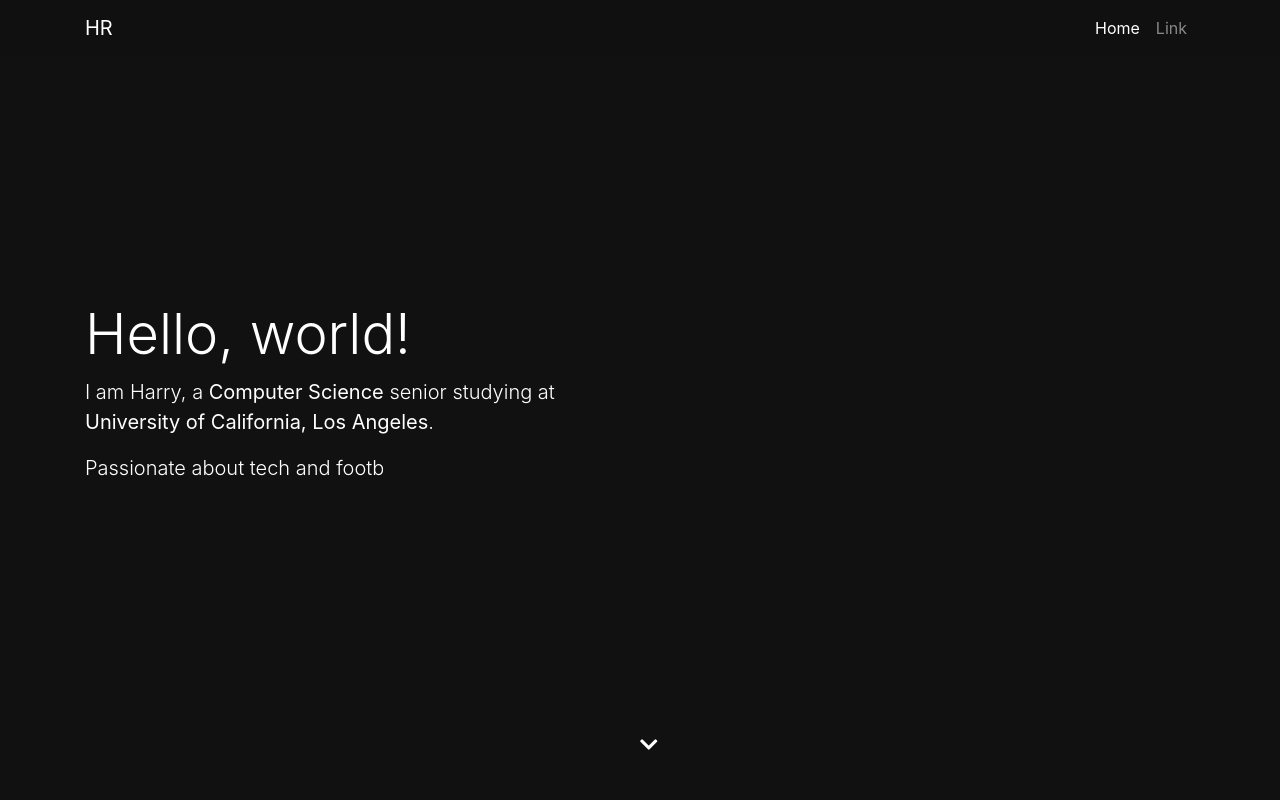
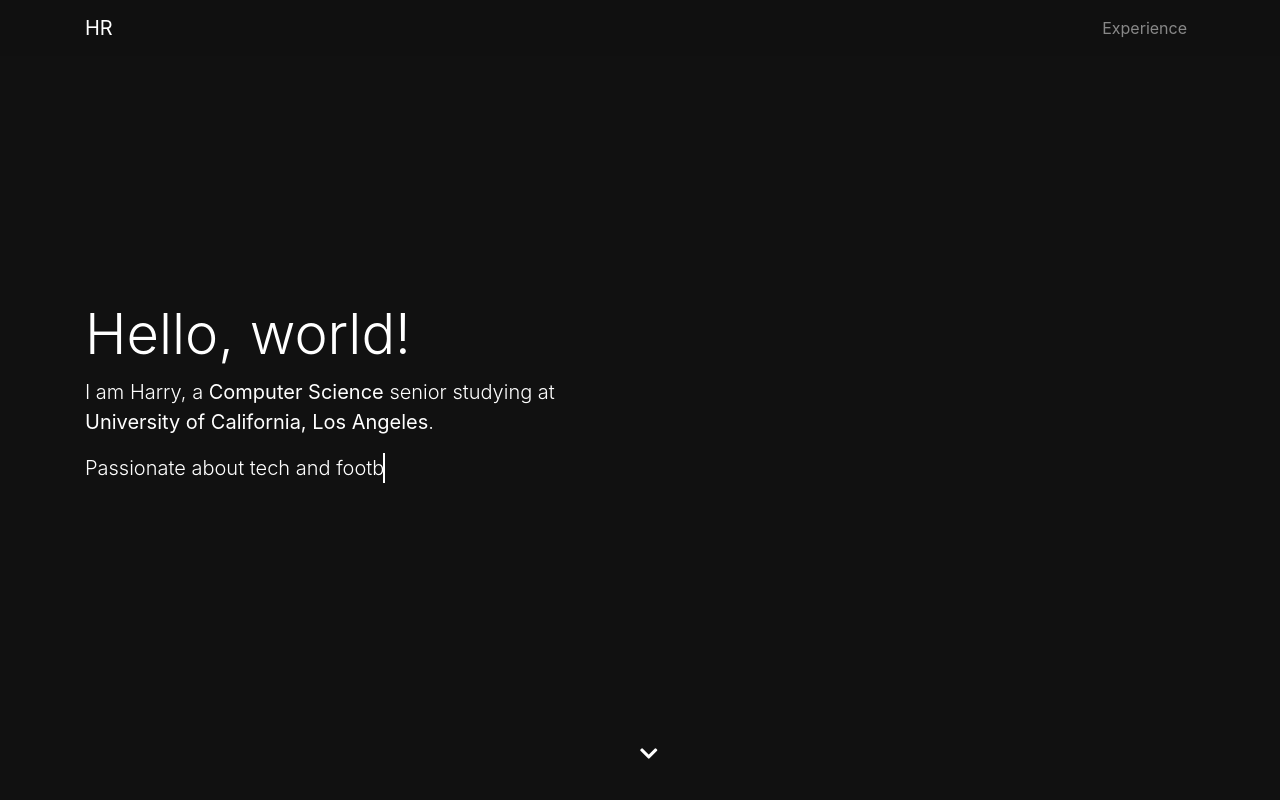
Before and after one commit to hramli/portfolio, a React (Create React App) app: page / in a window 1280 px wide. Shown: the top 800 px of the page. Built offline with nearby package versions, Linux system fonts and the light colour scheme.

Commit message:
added smooth scrolling

```diff
--- a/src/App.css
+++ b/src/App.css
@@ -9,6 +9,14 @@ html, body, #root{
 body{
   background-color: #111;
   color: #fff;
+}
+
+.navbar-brand, .nav-link{
+  cursor: pointer;
+}
+
+.nav-item > .active {
+  border-bottom: 1px solid rgb(255, 255, 255);
 }
 
 .section-header{
--- a/src/App.js
+++ b/src/App.js
@@ -5,6 +5,7 @@ import './App.css';
 
 import AOS from 'aos';
 import 'aos/dist/aos.css';
+import { Link, animateScroll as scroll } from 'react-scroll';
 
 //importing images for experience section
 import rms from './images/rms.png';
@@ -15,6 +16,14 @@ class App extends React.Component {
     experience: {
         name: 'Experience',
         cardInfo: [
+          {
+            id: 1,
+            title: 'Incoming SDE Intern, Summer 2020',
+            description: [
+
+            ],
+            image: amz
+          },
           {
             id: 2,
             title: 'Software Engineer Intern, Summer 2019',
--- a/src/components/Home.js
+++ b/src/components/Home.js
@@ -1,5 +1,6 @@
 import React from 'react';
 import profilepic from './../images/profilepicture.png'
+import { Link, animateScroll as scroll } from 'react-scroll';
 
 class Home extends React.Component{
     render(){
@@ -7,25 +8,38 @@ class Home extends React.Component{
             <div className="Home container">
                 <nav className="navbar fixed-top navbar-dark fade-in-top navbar-expand-md">
                     <div className="container">
-                        <a className="navbar-brand" href="#">HR</a>
+                        <Link
+                            activeClass="active"
+                            className="navbar-brand"
+                            to="home"
+                            spy={true}
+                            smooth={true}
+                            offset={-70}
+                            duration= {500}
+                        >HR</Link>
                         <button className="navbar-toggler" type="button" data-toggle="collapse" data-target="#navbarSupportedContent" aria-controls="navbarSupportedContent" aria-expanded="false" aria-label="Toggle navigation">
                             <span className="navbar-toggler-icon"></span>
                         </button>
 
                         <div className="collapse navbar-collapse" id="navbarSupportedContent">
                             <ul className="navbar-nav ml-auto">
-                                <li className="nav-item active">
-                                    <a className="nav-link" href="#">Home <span className="sr-only">(current)</span></a>
-                                </li>
                                 <li className="nav-item">
-                                    <a className="nav-link" href="#">Link</a>
+                                    <Link
+                                        activeClass="active"
+                                        className="nav-link"
+                                        to="experience"
+                                        spy={true}
+                                        smooth={true}
+                                        offset={-70}
+                                        duration= {500}
+                                    >Experience</Link>
                                 </li>
                             </ul>
                         </div>
                     </div>
                 </nav>
 
-                <div className="outer">
+                <div className="outer" id="home">
                     <div className="middle">
                         <div className="row">
                             <div className="col-12 col-md-6 fade-in-left">
@@ -46,7 +60,15 @@ class Home extends React.Component{
                     </div>
                 </div>
                 <div className="chevron-container bounce">
-                    <a><i className="fas fa-chevron-down"></i></a>
+                <Link
+                            activeClass="active"
+                            className="navbar-brand"
+                            to="experience"
+                            spy={true}
+                            smooth={true}
+                            offset={-70}
+                            duration= {500}
+                        ><i className="fas fa-chevron-down"></i></Link>
                 </div>
             </div>
         )
--- a/src/components/Info.js
+++ b/src/components/Info.js
@@ -11,7 +11,7 @@ class Info extends React.Component{
         return (
             <div className="Info">
                 <div className="container">
-                    <h1 className="display-4 section-header my-4" data-aos="fade-right">{this.props.info.name}</h1>
+                    <h1 id="experience" className="display-4 section-header my-4" data-aos="fade-right">{this.props.info.name}</h1>
                     {experiences}
                 </div>
             </div>
```
